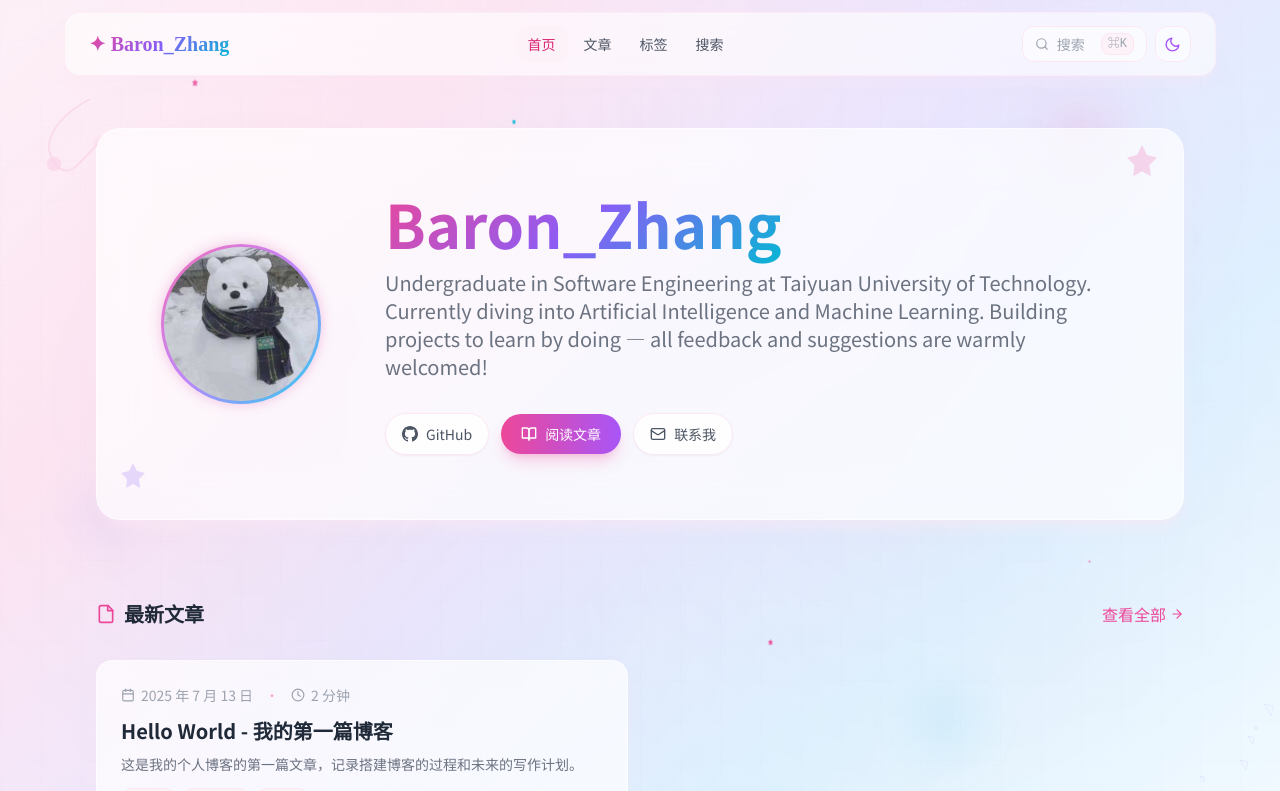
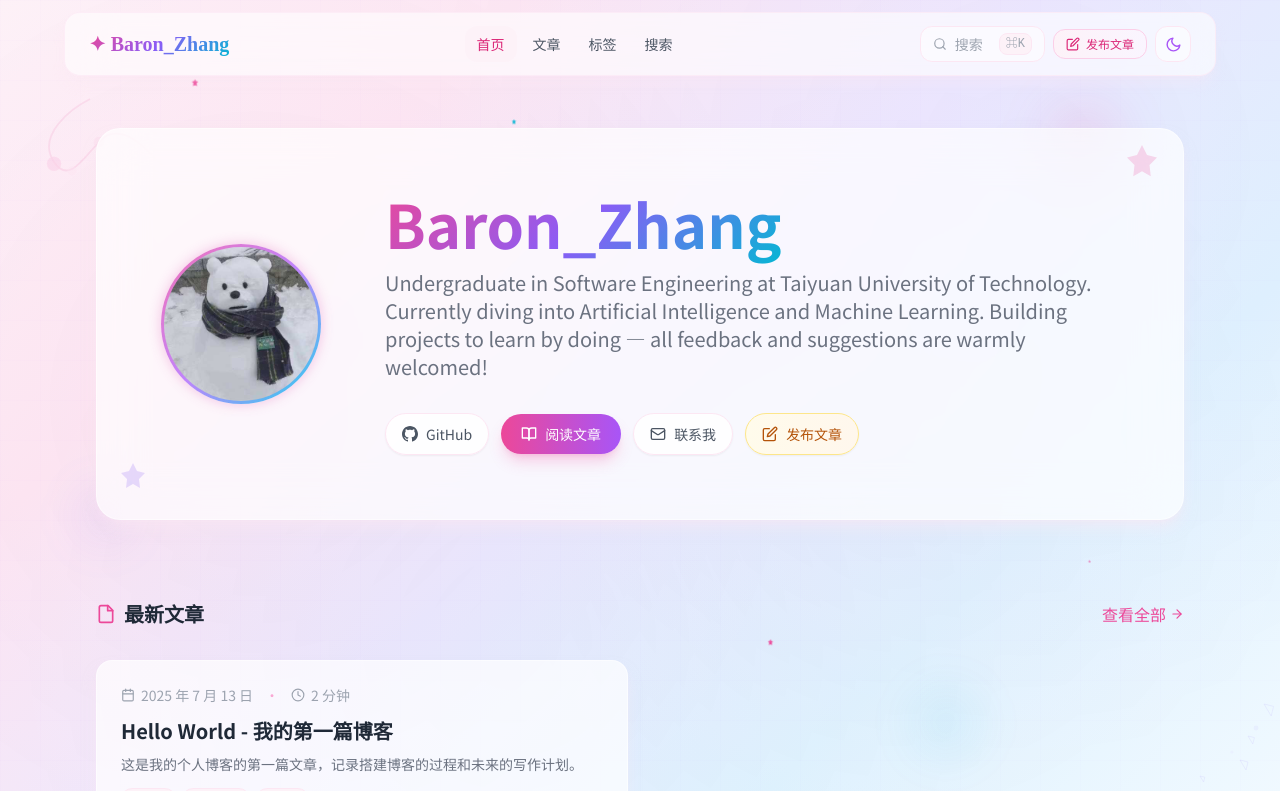
Before and after one commit to LuVisage/blog, a Next.js app: page / in a window 1280 px wide. Shown: the top 791 px of the page. Built offline with nearby package versions, Linux system fonts and the light colour scheme; no server answers; a web font is replaced by a local one.

Commit message:
fix: basePath for raw links + publish article buttons

```diff
--- a/app/layout.tsx
+++ b/app/layout.tsx
@@ -60,8 +60,8 @@ export default function RootLayout({
             `,
           }}
         />
-        <link rel="alternate" type="application/rss+xml" title={`${SITE.title} RSS`} href="/rss.xml" />
-        <link rel="alternate" type="application/atom+xml" title={`${SITE.title} Atom`} href="/atom.xml" />
+        <link rel="alternate" type="application/rss+xml" title={`${SITE.title} RSS`} href={`${process.env.NEXT_PUBLIC_BASE_PATH || ''}/rss.xml`} />
+        <link rel="alternate" type="application/atom+xml" title={`${SITE.title} Atom`} href={`${process.env.NEXT_PUBLIC_BASE_PATH || ''}/atom.xml`} />
         {/* Preconnect for faster Giscus loading */}
         <link rel="preconnect" href="https://giscus.app" crossOrigin="anonymous" />
         <link rel="preconnect" href="https://api.github.com" crossOrigin="anonymous" />
--- a/app/page.tsx
+++ b/app/page.tsx
@@ -3,6 +3,7 @@ import { getRecentPosts } from '@/lib/posts'
 import { PostList } from '@/components/post-card'
 import { AIHotNews } from '@/components/ai-hot-news'
 import { AvatarImage } from '@/components/avatar-image'
+import Link from 'next/link'
 
 export default function HomePage() {
   const posts = getRecentPosts(SITE.postsPerPage)
@@ -56,7 +57,7 @@ export default function HomePage() {
                     GitHub
                   </a>
                 )}
-                <a
+                <Link
                   href="/posts"
                   className="inline-flex items-center gap-2 px-5 py-2.5 rounded-full bg-gradient-to-r from-pink-500 to-purple-500 text-white text-sm font-medium shadow-lg shadow-pink-500/25 hover:shadow-xl hover:shadow-pink-500/40 hover:-translate-y-0.5 transition-all"
                 >
@@ -65,7 +66,7 @@ export default function HomePage() {
                     <path d="M22 3h-6a4 4 0 0 0-4 4v14a3 3 0 0 1 3-3h7z" />
                   </svg>
                   阅读文章
-                </a>
+                </Link>
                 {SOCIAL_LINKS.email && (
                   <a
                     href={`mailto:${SOCIAL_LINKS.email}`}
@@ -78,6 +79,18 @@ export default function HomePage() {
                     联系我
                   </a>
                 )}
+                <a
+                  href="https://github.com/LuVisage/blog/new/main/content/posts/"
+                  target="_blank"
+                  rel="noopener noreferrer"
+                  className="inline-flex items-center gap-2 px-4 py-2.5 rounded-full bg-gradient-to-r from-amber-50 to-orange-50 dark:from-amber-950/30 dark:to-orange-950/30 border border-amber-200 dark:border-amber-500/20 text-sm text-amber-700 dark:text-amber-400 hover:text-amber-800 dark:hover:text-amber-300 hover:border-amber-400 dark:hover:border-amber-500/50 shadow-sm hover:shadow-md transition-all hover:-translate-y-0.5"
+                >
+                  <svg xmlns="http://www.w3.org/2000/svg" width="16" height="16" viewBox="0 0 24 24" fill="none" stroke="currentColor" strokeWidth="2" strokeLinecap="round" strokeLinejoin="round">
+                    <path d="M11 4H4a2 2 0 0 0-2 2v14a2 2 0 0 0 2 2h14a2 2 0 0 0 2-2v-7" />
+                    <path d="M18.5 2.5a2.121 2.121 0 0 1 3 3L12 15l-4 1 1-4 9.5-9.5z" />
+                  </svg>
+                  发布文章
+                </a>
               </div>
             </div>
           </div>
@@ -110,7 +123,7 @@ export default function HomePage() {
             最新文章
           </h2>
           {posts.length > 0 && (
-            <a
+            <Link
               href="/posts"
               className="text-sm lg:text-base text-pink-500 dark:text-pink-400 hover:text-pink-600 dark:hover:text-pink-300 transition-colors flex items-center gap-1 font-medium"
             >
@@ -119,7 +132,7 @@ export default function HomePage() {
                 <path d="M5 12h14" />
                 <path d="m12 5 7 7-7 7" />
               </svg>
-            </a>
+            </Link>
           )}
         </div>
         <PostList posts={posts} />
--- a/app/search/page.tsx
+++ b/app/search/page.tsx
@@ -24,7 +24,7 @@ export default function SearchPage() {
 
       {/* Pagefind search UI */}
       <div className="rounded-3xl glass p-4 sm:p-6">
-        <link href="/_pagefind/pagefind-ui.css" rel="stylesheet" />
+        <link href={`${process.env.NEXT_PUBLIC_BASE_PATH || ''}/_pagefind/pagefind-ui.css`} rel="stylesheet" />
         <div id="pagefind-search" />
       </div>
 
@@ -34,7 +34,7 @@ export default function SearchPage() {
           __html: `
             (function() {
               var script = document.createElement('script');
-              script.src = '/_pagefind/pagefind-ui.js';
+              script.src = '${process.env.NEXT_PUBLIC_BASE_PATH || ''}/_pagefind/pagefind-ui.js';
               script.onload = function() {
                 new PagefindUI({
                   element: '#pagefind-search',
--- a/components/header.tsx
+++ b/components/header.tsx
@@ -50,6 +50,20 @@ export function Header() {
           {/* Actions */}
           <div className="flex items-center gap-2">
             <SearchTrigger />
+            {/* Publish article — opens GitHub new-file page */}
+            <a
+              href="https://github.com/LuVisage/blog/new/main/content/posts/"
+              target="_blank"
+              rel="noopener noreferrer"
+              className="hidden sm:inline-flex items-center gap-1.5 px-3 py-1.5 rounded-xl text-xs font-medium bg-gradient-to-r from-pink-50 to-purple-50 dark:from-pink-950/30 dark:to-purple-950/30 border border-pink-200 dark:border-pink-500/20 text-pink-600 dark:text-pink-400 hover:border-pink-400 dark:hover:border-pink-500/50 hover:shadow-sm transition-all"
+              title="在 GitHub 上创建新文章"
+            >
+              <svg xmlns="http://www.w3.org/2000/svg" width="14" height="14" viewBox="0 0 24 24" fill="none" stroke="currentColor" strokeWidth="2" strokeLinecap="round" strokeLinejoin="round">
+                <path d="M11 4H4a2 2 0 0 0-2 2v14a2 2 0 0 0 2 2h14a2 2 0 0 0 2-2v-7" />
+                <path d="M18.5 2.5a2.121 2.121 0 0 1 3 3L12 15l-4 1 1-4 9.5-9.5z" />
+              </svg>
+              <span className="hidden lg:inline">发布文章</span>
+            </a>
             <ThemeToggle />
 
             {/* Mobile menu button */}
@@ -100,6 +114,20 @@ export function Header() {
                   </Link>
                 )
               })}
+              {/* Mobile publish link */}
+              <a
+                href="https://github.com/LuVisage/blog/new/main/content/posts/"
+                target="_blank"
+                rel="noopener noreferrer"
+                onClick={() => setMobileMenuOpen(false)}
+                className="flex items-center gap-2 px-3 py-2.5 rounded-xl text-sm font-medium text-pink-600 dark:text-pink-400 hover:bg-pink-50 dark:hover:bg-pink-950/30 transition-colors"
+              >
+                <svg xmlns="http://www.w3.org/2000/svg" width="16" height="16" viewBox="0 0 24 24" fill="none" stroke="currentColor" strokeWidth="2" strokeLinecap="round" strokeLinejoin="round">
+                  <path d="M11 4H4a2 2 0 0 0-2 2v14a2 2 0 0 0 2 2h14a2 2 0 0 0 2-2v-7" />
+                  <path d="M18.5 2.5a2.121 2.121 0 0 1 3 3L12 15l-4 1 1-4 9.5-9.5z" />
+                </svg>
+                ✏️ 发布文章
+              </a>
             </div>
           </nav>
         )}
```
